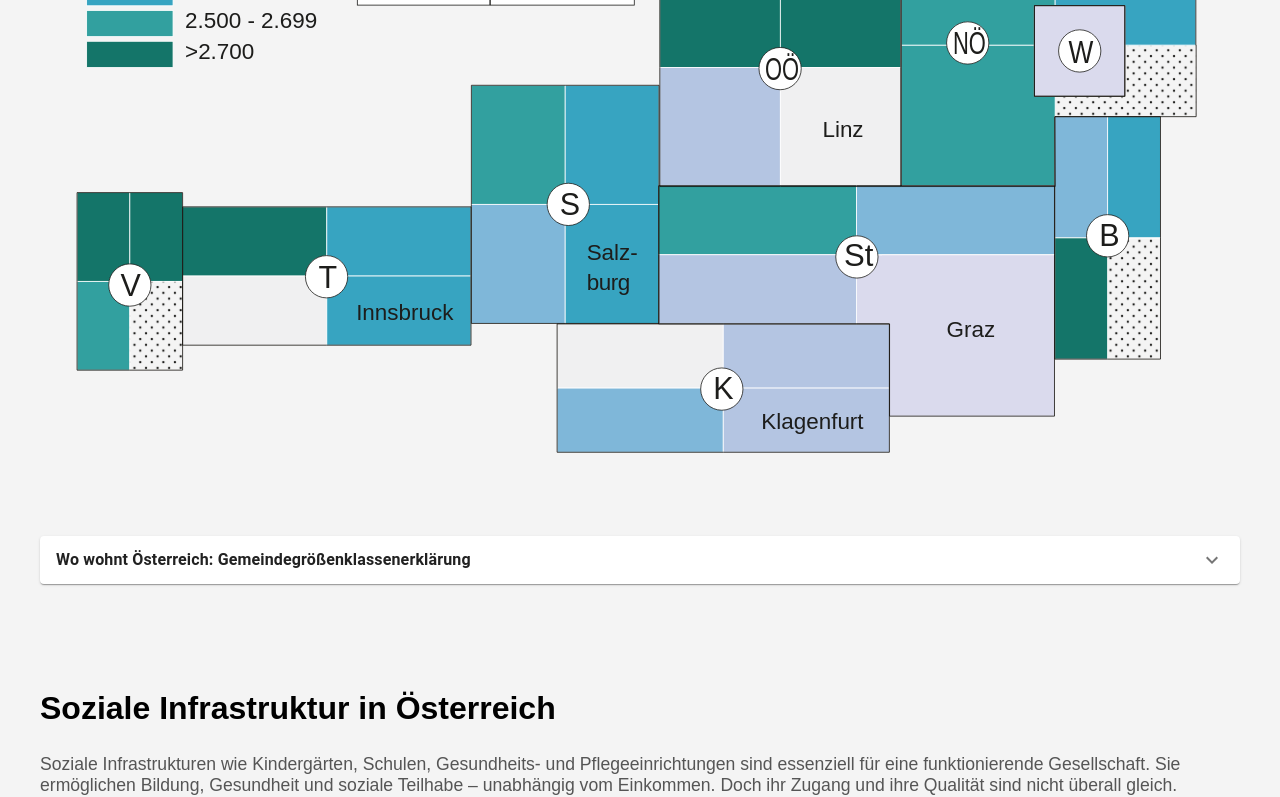
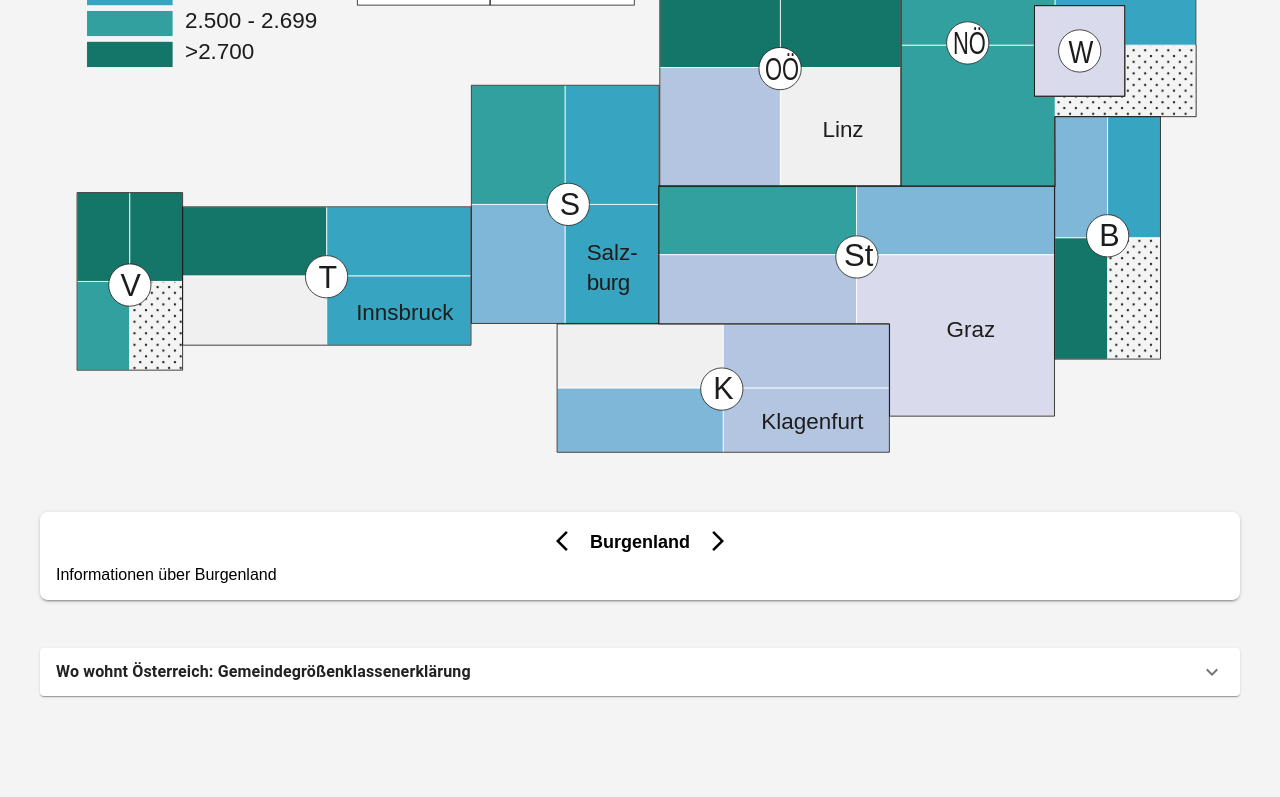
Before and after one commit to SimlabTUWien/ak-resi, a React (Create React App) app: page / in a window 1280 px wide. Shown: the part 5777-6574 px from the top of the page. Built offline with nearby package versions, Linux system fonts and the light colour scheme; no server answers; a web font is replaced by a local one.

Commit message:
meanmap: added feature for highlighting legend on hover; textinfo boxes

```diff
--- a/src/components/MeanMapChart.js
+++ b/src/components/MeanMapChart.js
@@ -1,16 +1,89 @@
-import React, { useEffect, useRef } from "react";
+import React, { useEffect, useRef, useState } from "react";
 import * as d3 from "d3";
 
+import ArrowBackIosNewIcon from '@mui/icons-material/ArrowBackIosNew';
+import ArrowForwardIosIcon from '@mui/icons-material/ArrowForwardIos';
+import { Box } from "@mui/material";
+
 const svgUrl = `${process.env.PUBLIC_URL}/Abb4_BL_MapMedian.svg`;
+
+const dataMap = {
+  "v-2500": {
+    residualIncome: "2700",
+    population: "2500"
+  },
+  "v-2501": {
+    residualIncome: "2700",
+    population: "2501"
+  },
+  "v-10001": {
+    residualIncome: "2699",
+    population: "10001"
+  }
+}
+
 
 const tooltipMap = {
     "v-2500": ["Mittleres Residualeinkommen >2700", "Gemeindegrößenklasse nach Einwohner:innenzahl <2500"],
     "v-2501": ["Mittleres Residualeinkommen >2700", "Gemeindegrößenklasse nach Einwohner:innenzahl 2501 - 10.000"],
     "v-10001": ["Mittleres Residualeinkommen 2500 - 2699", "Gemeindegrößenklasse nach Einwohner:innenzahl 10.001 - 100.000"],
-  };
+};
+
+const textinfoMap = {
+  "b": {
+    title: "Burgenland",
+    text: "Informationen über Burgenland"
+  },
+  "k": {
+    title: "Kärnten",
+    text: "Informationen über Kärnten"
+  },
+  "n": {
+    title: "Niederösterreich",
+    text: "Informationen über Niederösterreich"
+  },
+  "o": {
+    title: "Oberösterreich",
+    text: "Informationen über Oberösterreich"
+  },
+  "s": {
+    title: "Salzburg",
+    text: "Informationen über Salzburg"
+  },
+  "st": {
+    title: "Steiermark",
+    text: "Informationen über Steiermark"
+  },
+  "t": {
+    title: "Tirol",
+    text: "Informationen über Tirol"
+  },
+  "v": {
+    title: "Vorarlberg",
+    text: "Informationen über Vorarlberg"
+  },
+  "w": {
+    title: "Wien",
+    text: "Informationen über Wien"
+  }
+}
 
 const MeanMapChart = () => {
   const svgRefMeanMap = useRef(null);
+
+  const initialId = Object.keys(textinfoMap)[0]; // Get first key from textMap
+  const [selectedInfo, setSelectedInfo] = useState(textinfoMap[initialId]);
+
+  const navigateText = (direction) => {
+    const keys = Object.keys(textinfoMap);
+    const currentIndex = keys.indexOf(Object.keys(textinfoMap).find(key => textinfoMap[key] === selectedInfo));
+    let newIndex = currentIndex + direction;
+
+    if (newIndex < 0) newIndex = keys.length - 1; // Loop to last item
+    if (newIndex >= keys.length) newIndex = 0; // Loop to first item
+
+    setSelectedInfo(textinfoMap[keys[newIndex]]);
+  };
 
   useEffect(() => {
     const loadSVG = async () => {
@@ -39,16 +112,76 @@ const MeanMapChart = () => {
           .style("visibility", "hidden")
           .style("font-size", "12px");
 
-        // Mouseover behavior
+
+        // Mouseover circle behavior
+        svg.selectAll("path")
+          .filter(function () {
+            return d3.select(this).attr("id"); // Only select paths with an id
+          })
+          .style("cursor", "pointer")
+          .on("mouseover", function () {
+            d3.select(this).style("filter", "brightness(0.9)");
+          })
+          .on("mouseout", function () {
+            d3.select(this).style("filter", ""); // Remove filter on mouseout
+          })
+          .on("click", function () {
+            const id = d3.select(this).attr("id");
+            if (textinfoMap[id]) {
+              setSelectedInfo(textinfoMap[id]); // Update selected info
+            }
+          });
+
+        // Mouseover rect behavior
         svg.selectAll("rect")
           .filter(function () {
-            return d3.select(this).attr("id"); // Only apply to elements with an id
+            const id = d3.select(this).attr("id");
+            return id !== null && id !== "2500" && id !== "2501" && id !== "10001" && id !== "100001";
           })
+
           .style("cursor", "pointer")
+
           .on("mouseover", function (event) {
             const id = d3.select(this).attr("id");
+
+            // Highlight the hovered rectangle
             d3.select(this).style("filter", "brightness(0.9)");
-            const info = tooltipMap[id] || ["Keine Daten verfügbar", "Keine Daten verfügbar"];
+
+            // Find corresponding legend element by matching legend box ID with population of hovered element
+            const dataKey = `${id}`;
+            if (dataMap[dataKey]) {
+              const populationValue = dataMap[dataKey].population;
+              const residualIncome = dataMap[dataKey].residualIncome;
+
+              // Find the matching legend element by population
+              svg.selectAll("rect")
+                .filter(function () {
+                  const legendId = d3.select(this).attr("id");
+                  return legendId === populationValue.toString(); // Match with population value
+                })
+                .style("filter", "brightness(0.92)")
+                .style("stroke", "black")
+                .style("stroke-width", "2px");
+
+
+              svg.selectAll("text")
+                .filter(function () {
+                  const textId = d3.select(this).attr("id");
+                  return textId === residualIncome.toString();
+                })
+                .style("font-weight", "bold");
+
+              svg.selectAll("text")
+                .filter(function () {
+                  const textId = d3.select(this).attr("id");
+                  return textId !== null && textId !== residualIncome.toString();
+                })
+                .style("opacity", "0.75")
+                .style("font-weight", "normal");
+            }
+
+            // Tooltip display
+            const info = tooltipMap[dataKey] || ["Keine Daten verfügbar", "Keine Daten verfügbar"];
             tooltip.html(`<strong>${info[0]}</strong><br/>${info[1]}`)
               .style("visibility", "visible")
               .style("top", `${event.pageY - 30}px`)
@@ -60,6 +193,16 @@ const MeanMapChart = () => {
           })
           .on("mouseout", function () {
             d3.select(this).style("filter", "");
+
+            svg.selectAll("rect")
+              .style("stroke", "")
+              .style("stroke-width", "")
+              .style("filter", "");
+
+            svg.selectAll("text")
+              .style("font-weight", "normal")
+              .style("opacity", "1");
+
             tooltip.style("visibility", "hidden");
           });
       } catch (error) {
@@ -70,7 +213,31 @@ const MeanMapChart = () => {
     loadSVG();
   }, []);
 
-  return <div className="mean-map-chart-container" ref={svgRefMeanMap}></div>;
+  return (
+    <div style={{ textAlign: "center" }}>
+    <div className="mean-map-chart-container" ref={svgRefMeanMap} style={{ maxWidth: "100%", overflow: "hidden" }}></div>
+    <Box
+        className="infotext-container"
+        sx={{
+          boxShadow: 2, // Use shadow from MUI's theme (0-24)
+          padding: 2,
+          borderRadius: 2,
+          backgroundColor: "white",
+        }}
+      >
+        <div className="info-navigation">
+          <button className="nav-button" onClick={() => navigateText(-1)}>
+            <ArrowBackIosNewIcon />
+          </button>
+          <h4 style={{ margin: "0", fontSize: "18px", fontWeight: "bold", paddingTop: "3px"}}> {selectedInfo.title} </h4>
+          <button className="nav-button" onClick={() => navigateText(1)}>
+            <ArrowForwardIosIcon />
+          </button>
+        </div>
+        <p style={{ margin: 0 }}>{selectedInfo.text}</p>
+      </Box>
+  </div>
+  )
 };
 
 export default MeanMapChart;
```
Also changed, not shown: public/Abb4_BL_MapMedian.svg.
